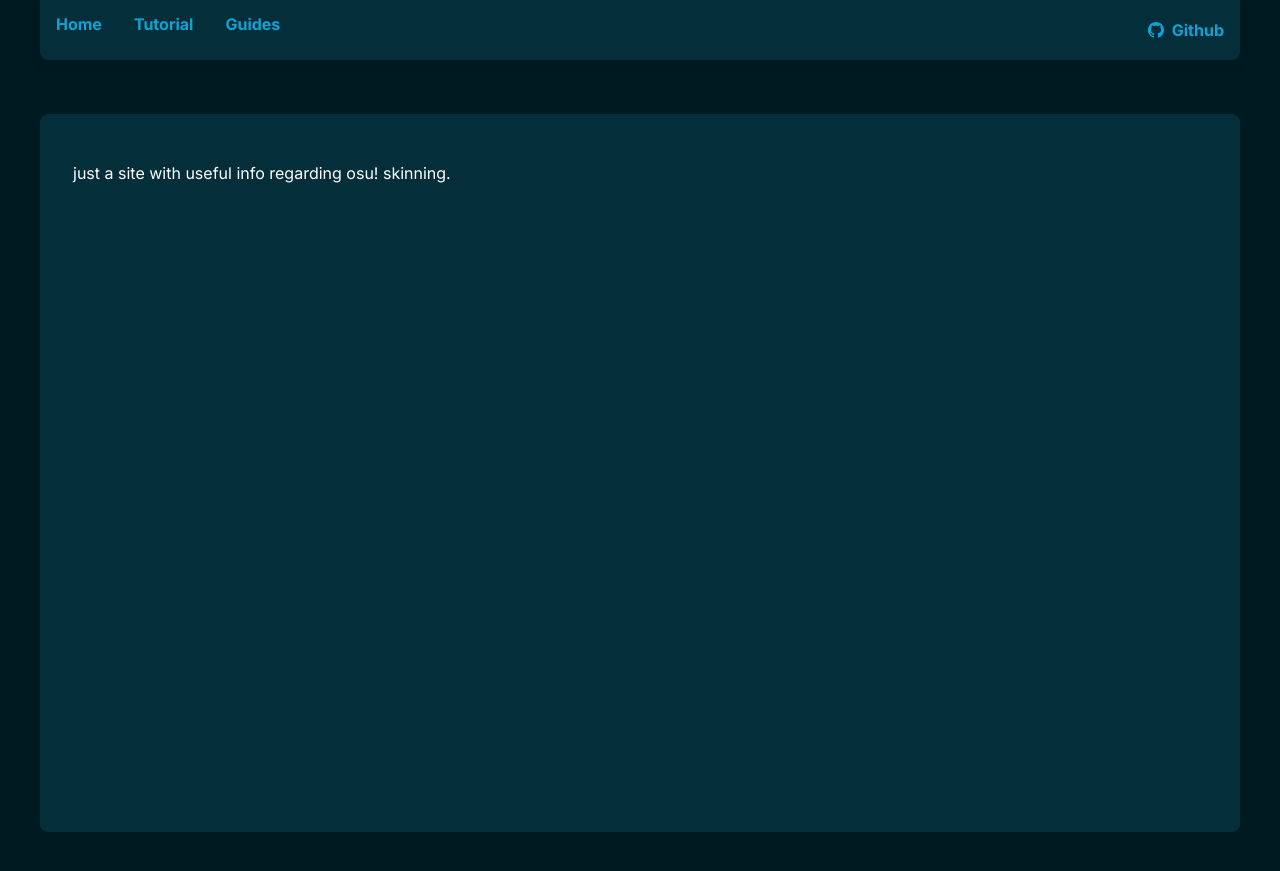
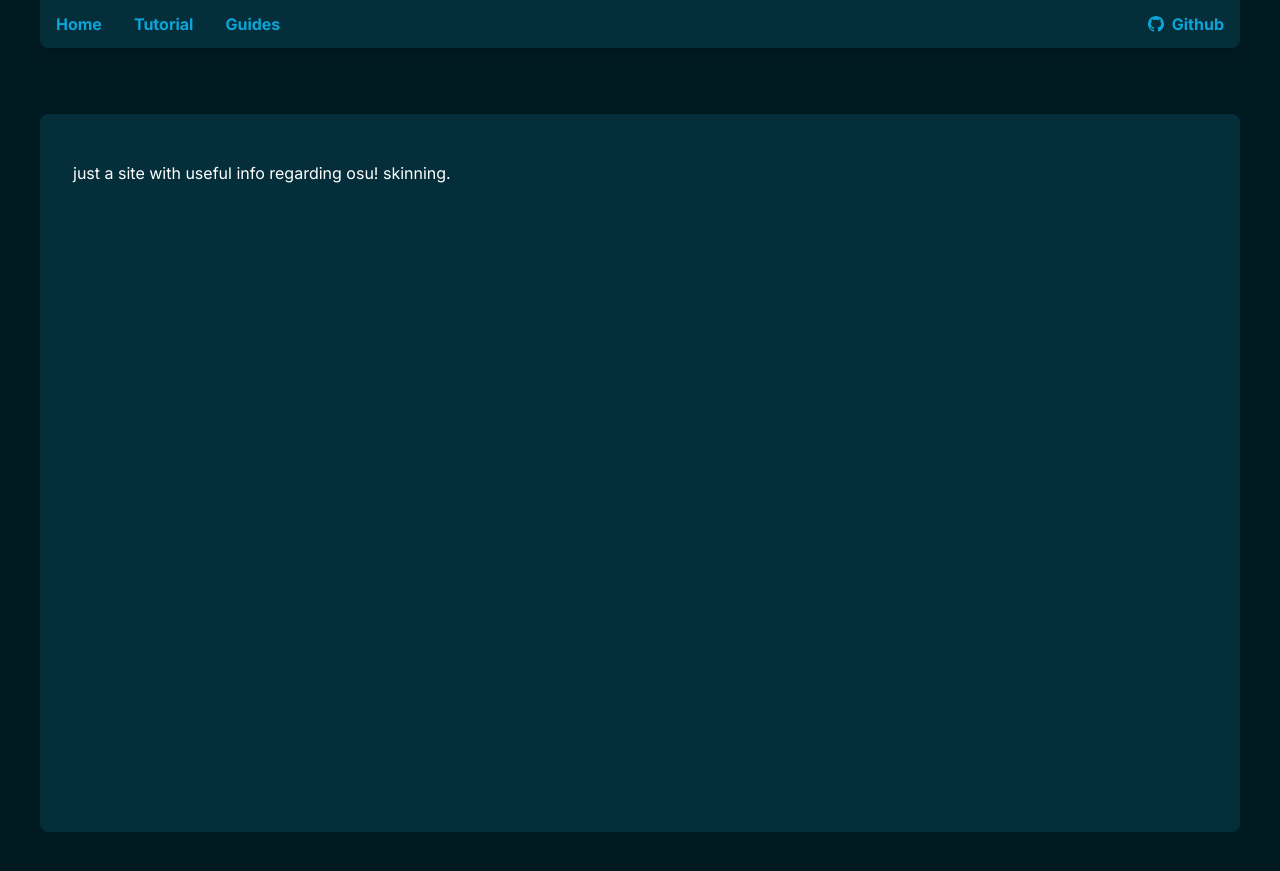
Before and after one commit to RockRoller01/skinninginfo, a Jekyll site: the page built from index.md, in a window 1280 px wide. Shown: the top 871 px of the page. Built offline with Jekyll 4.4.1, drawn with Linux system fonts in a browser that asks for light colours.

Commit message:
github icon fix

```diff
--- a/css/main.css
+++ b/css/main.css
@@ -112,6 +112,7 @@ hr{
 /* Icons */
 .icon{
    width: 16px;
+   height: 16px;
    margin-right: 8px;
    fill: var(--link)
 }
```
